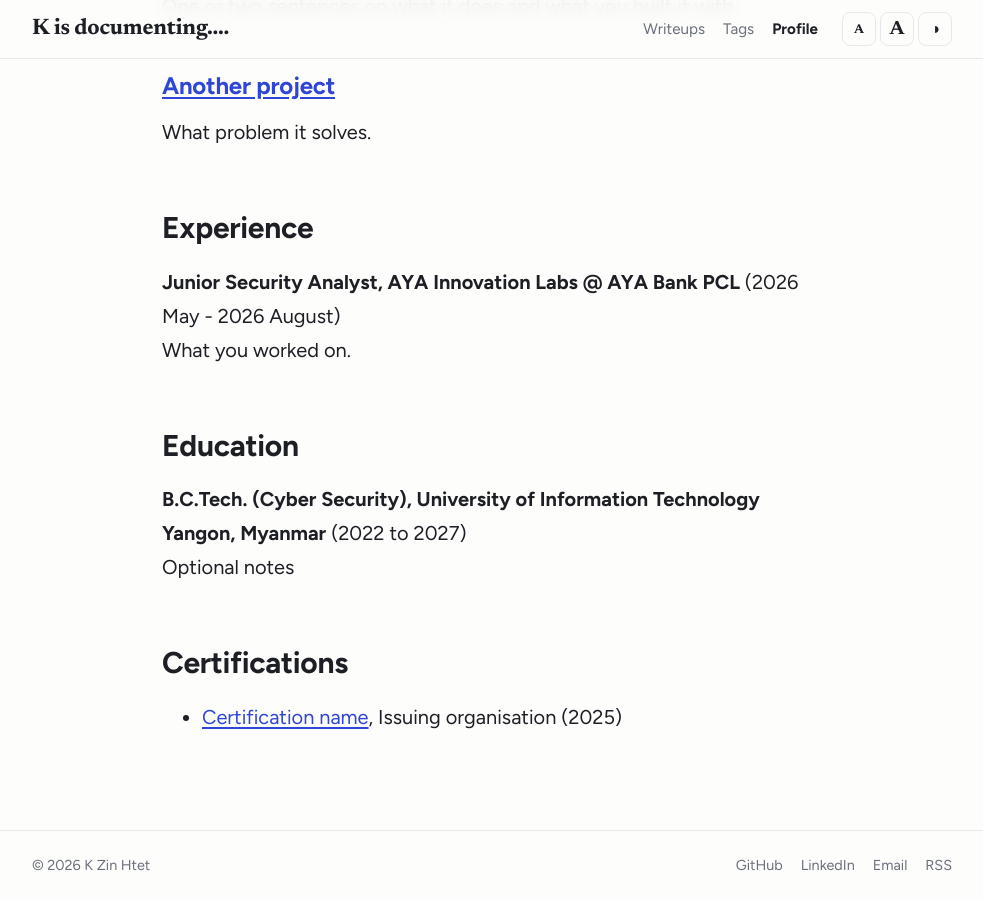
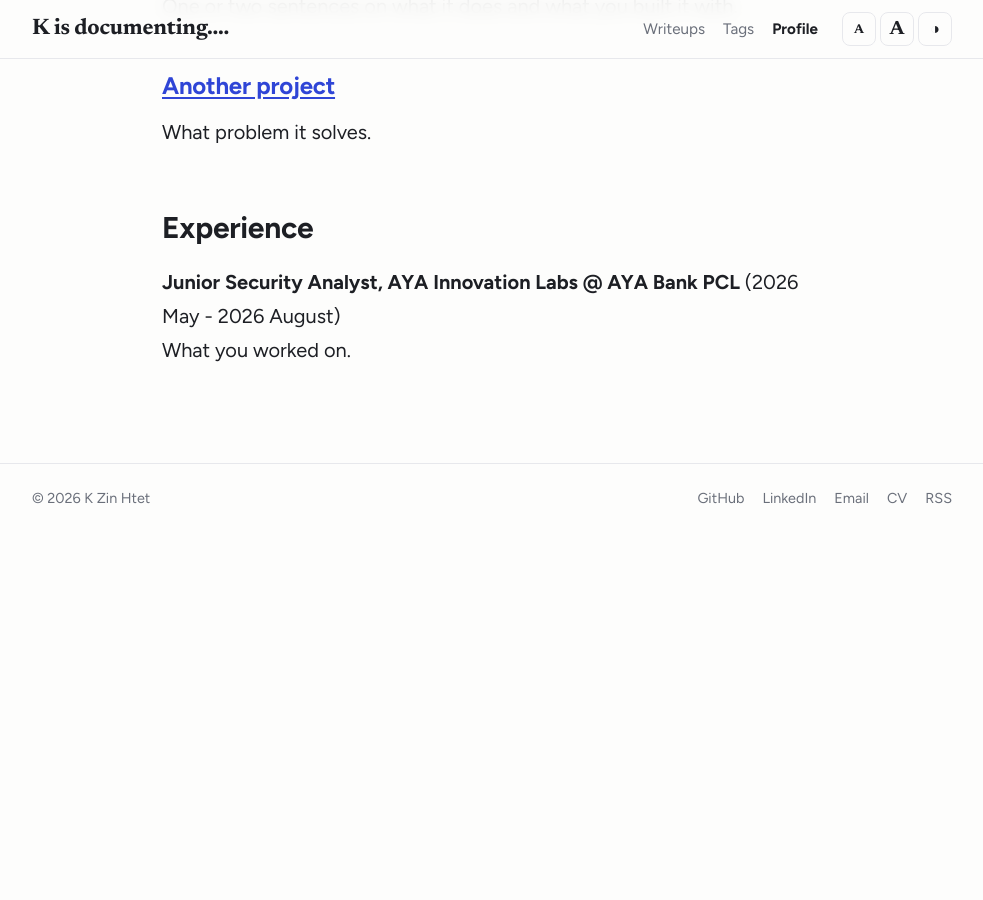
Before and after one commit to cloudskim/cloudskim.github.io, a Jekyll site: the page built from about/index.md, in a window 1280 px wide and 900 px high, scrolled down 854 px. Shown: the whole window, without its empty margins (148-1131 px from the left). Built offline with Jekyll 4.4.1, drawn with Linux system fonts in a browser that asks for light colours; after the commit the page ends 1387 px from its top, so only the background shows below that.

Commit message:
Update _data/profile.yml (via Pages CMS)

```diff
--- a/_data/profile.yml
+++ b/_data/profile.yml
@@ -9,6 +9,8 @@
     url: https://www.linkedin.com/in/k-zin-htet
   - name: Email
     url: mailto:kzinhtet210@gmail.com
+  - name: CV
+    url: https://drive.google.com/file/d/1ISHeJ8oAwXOrdHrIqSso1M6OT2UVGzQe/view?usp=sharing
 about: >
   Write a few sentences about yourself here: what you do, what you are learning,
   and what you want to be found for.
@@ -28,13 +30,3 @@
     company: AYA Innovation Labs @ AYA Bank PCL
     period: 2026 May - 2026 August
     description: What you worked on.
-education:
-  - degree: B.C.Tech. (Cyber Security)
-    school: University of Information Technology Yangon, Myanmar
-    period: 2022 to 2027
-    description: Optional notes
-certifications:
-  - name: Certification name
-    issuer: Issuing organisation
-    year: "2025"
-    url: https://example.com/credential
```
